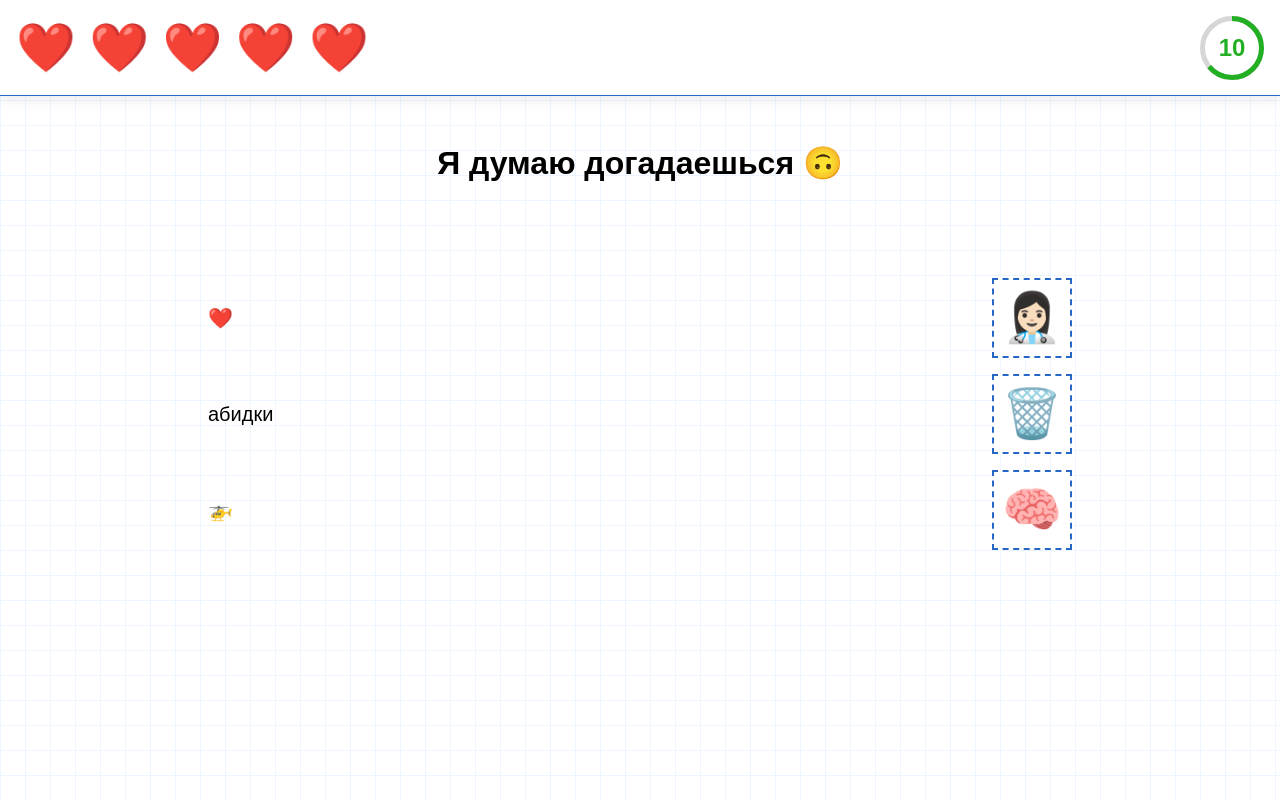
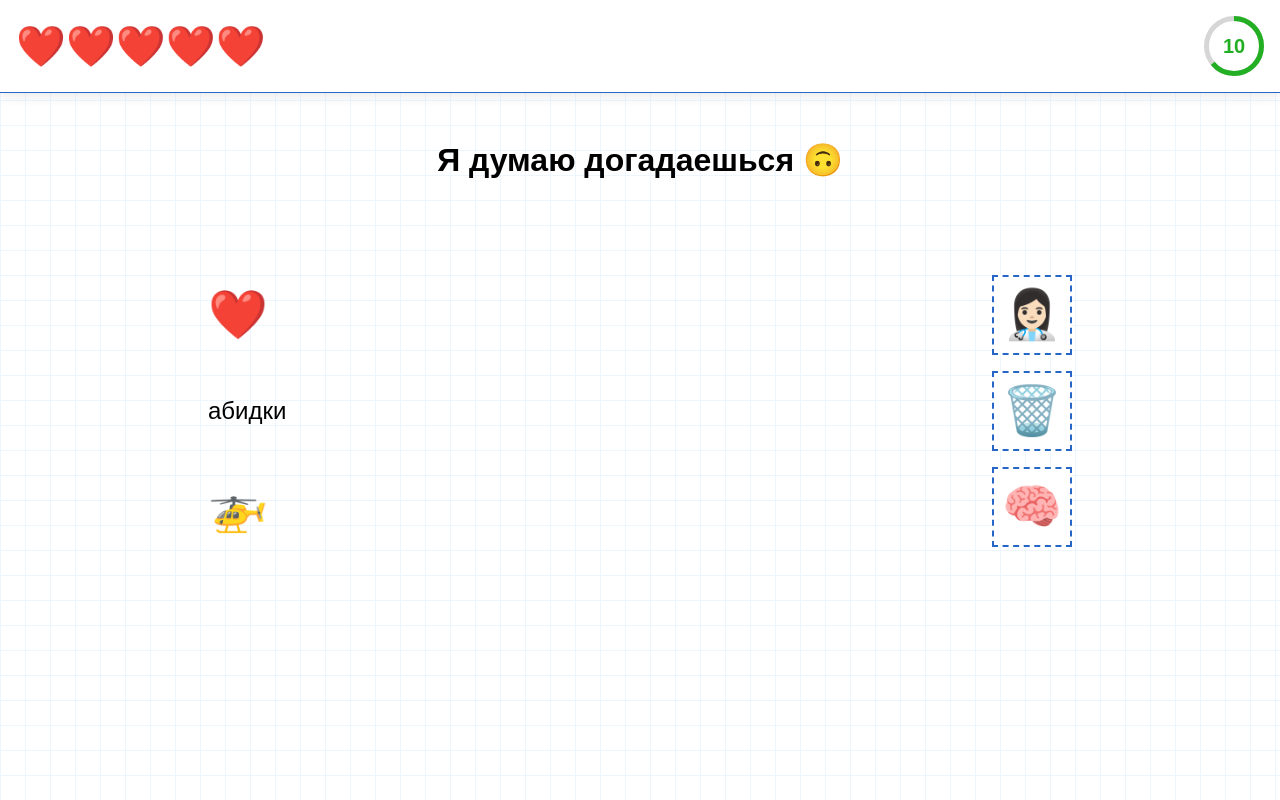
Before and after one commit to belashjack/custom-quiz, a React (Vite) app: page / in a window 1280 px wide. Built offline with nearby package versions, Linux system fonts and the light colour scheme.

Commit message:
Some style fixes

```diff
--- a/src/rounds/Balloons/Balloon/GameBalloon.tsx
+++ b/src/rounds/Balloons/Balloon/GameBalloon.tsx
@@ -47,7 +47,7 @@ const GameBalloon = memo<GameBalloonProps>(function GameBalloon(props) {
 
     const handleAnimationEnd: React.AnimationEventHandler = (event) => {
         switch (event.animationName) {
-            case 'balloonFlightAnimation':
+            case 'gameBalloonFlyAnimation':
                 if (isCorrectColor) {
                     forceLose();
                 }
--- a/src/rounds/Carry/Carry.scss
+++ b/src/rounds/Carry/Carry.scss
@@ -9,6 +9,16 @@
     }
     100% {
         transform: scale(1);
+    }
+}
+
+@mixin draggable-droppable-content {
+    &--text {
+        font-size: 1.5rem;
+    }
+
+    &--emoji {
+        font-size: 3rem;
     }
 }
 
@@ -24,6 +34,10 @@
 
 .draggable {
     z-index: 1;
+
+    .draggable-content {
+        @include draggable-droppable-content;
+    }
 }
 
 .droppable {
@@ -40,4 +54,8 @@
         background-color: lighten($color: $neutral-color, $amount: 45%);
         animation: pulse 0.5s infinite;
     }
+
+    .droppable-content {
+        @include draggable-droppable-content;
+    }
 }
--- a/src/rounds/Carry/Draggable.tsx
+++ b/src/rounds/Carry/Draggable.tsx
@@ -18,12 +18,12 @@ const Draggable: FC<DraggableProps> = ({ item }) => {
             : `translate3d(${transform ? transform.x : 0}px, ${transform ? transform.y : 0}px, 0)`,
         cursor: isDragging ? 'grabbing' : 'grab',
         visibility: item.isHidden === true ? 'hidden' : 'visible',
-        fontSize: item.content.length > 1 ? '1.25rem' : '3rem',
     };
 
     return (
         <div ref={setNodeRef} className="draggable" style={style} {...listeners} {...attributes}>
-            {item.content}
+            {item.content.text !== undefined && <div className="draggable-content--text">{item.content.text}</div>}
+            {item.content.emoji !== undefined && <div className="draggable-content--emoji">{item.content.emoji}</div>}
         </div>
     );
 };
--- a/src/rounds/Carry/Droppable.tsx
+++ b/src/rounds/Carry/Droppable.tsx
@@ -15,7 +15,8 @@ const Droppable: FC<DroppableProps> = ({ item }) => {
         <div className="droppable" style={{ visibility: 'hidden' }} />
     ) : (
         <div ref={setNodeRef} className={clsx('droppable', { 'droppable--over': isOver })}>
-            {item.content}
+            {item.content.text !== undefined && <div className="droppable-content--text">{item.content.text}</div>}
+            {item.content.emoji !== undefined && <div className="droppable-content--emoji">{item.content.emoji}</div>}
         </div>
     );
 };
--- a/src/rounds/RoundWrapper/RoundWrapper.scss
+++ b/src/rounds/RoundWrapper/RoundWrapper.scss
@@ -11,13 +11,16 @@
     display: flex;
     justify-content: space-between;
     align-items: center;
-    height: 6rem;
     padding: 1rem;
-    font-size: 3rem;
     border-bottom: 1px solid $neutral-color;
     background-color: #ffffff;
     box-shadow: 0 4px 12px #00000014;
     z-index: 1;
+
+    .lives {
+        flex-wrap: wrap;
+        font-size: 2.5rem;
+    }
 }
 
 .round-content {
--- a/src/rounds/RoundWrapper/RoundWrapper.tsx
+++ b/src/rounds/RoundWrapper/RoundWrapper.tsx
@@ -81,25 +81,20 @@ const RoundWrapper: FC<RoundWrapperProps> = ({
         <div className="round">
             {showHeaderFinal && (
                 <header className="round-header">
-                    <div>
+                    <div className="lives">
                         {Array(INITIAL_LIVES_NUMBER)
                             .fill(null)
-                            .map((_, index) => {
-                                if (index < livesLeft) {
-                                    return '❤️';
-                                }
-
-                                return '💔';
-                            })
-                            .join('\u00A0')}
+                            .map((_, index) => (
+                                // eslint-disable-next-line react/no-array-index-key
+                                <span key={index}>{index < livesLeft ? '❤️' : '💔'}</span>
+                            ))}
                     </div>
-
                     {currentRound.timerOptions && !isWin && !isLose && !isLoseByTimer && (
                         <Timer duration={currentRound.timerOptions.duration} onTimerPassed={forceLose} />
                     )}
                 </header>
             )}
-            <div className="round-content" style={{ minHeight: showHeaderFinal ? `calc(100vh - 6rem)` : '100vh' }}>
+            <div className="round-content" style={{ minHeight: showHeaderFinal ? `calc(100vh - 5.75)` : '100vh' }}>
                 <div className="round-description">
                     <div
                         className={clsx('round-description-text', {
--- a/src/rounds/RoundWrapper/Timer/Timer.scss
+++ b/src/rounds/RoundWrapper/Timer/Timer.scss
@@ -1,4 +1,4 @@
-.timer-wrapper {
+.timer {
     display: flex;
     justify-content: center;
     align-items: center;
@@ -10,6 +10,6 @@
 
 .timer-text {
     position: absolute;
-    font-size: 1.5rem;
+    font-size: 1.25rem;
     font-weight: bold;
 }
--- a/src/rounds/RoundWrapper/Timer/Timer.tsx
+++ b/src/rounds/RoundWrapper/Timer/Timer.tsx
@@ -39,7 +39,7 @@ const Timer: FC<TimerProps> = ({ duration, onTimerPassed }) => {
         }
     }, [timeLeft]);
 
-    const radius = 29.5;
+    const radius = 27.5;
     const circumference = 2 * Math.PI * radius;
     const strokeDashoffsetRemaining = (1 - timeLeft / duration) * circumference;
     const circleCommonAttributes: SVGAttributes<SVGCircleElement> = {
@@ -53,8 +53,8 @@ const Timer: FC<TimerProps> = ({ duration, onTimerPassed }) => {
     const color = getRemainingColor(duration, timeLeft);
 
     return (
-        <div className="timer-wrapper">
-            <svg className="timer-circle" width="64" height="64">
+        <div className="timer">
+            <svg className="timer-circle" width="60" height="60">
                 <circle
                     {...circleCommonAttributes}
                     stroke="var(--disabled-color)"
--- a/src/rounds/roundsConfig.tsx
+++ b/src/rounds/roundsConfig.tsx
@@ -27,9 +27,9 @@ export const roundsConfig: Round[] = [
                 asset: getRandomFromArray(INCORRECT_EXPLANATION_ASSETS),
             },
             items: [
-                { draggable: { content: '❤️' }, droppable: { content: '🧠' } },
-                { draggable: { content: 'абидки' }, droppable: { content: '🗑️' } },
-                { draggable: { content: '🚁' }, droppable: { content: '👩🏻‍⚕️' } },
+                { draggable: { content: { emoji: '❤️' } }, droppable: { content: { emoji: '🧠' } } },
+                { draggable: { content: { text: 'абидки' } }, droppable: { content: { emoji: '🗑️' } } },
+                { draggable: { content: { emoji: '🚁' } }, droppable: { content: { emoji: '👩🏻‍⚕️' } } },
             ],
         },
     },
--- a/src/rounds/types.ts
+++ b/src/rounds/types.ts
@@ -103,7 +103,10 @@ interface BalloonsRoundContent extends Omit<GameRoundContent, 'winExplanation'>
 }
 
 export interface DraggableDroppable {
-    content: string;
+    content: {
+        text?: string;
+        emoji?: string;
+    };
 }
 
 export interface CarryRoundItem {
```
